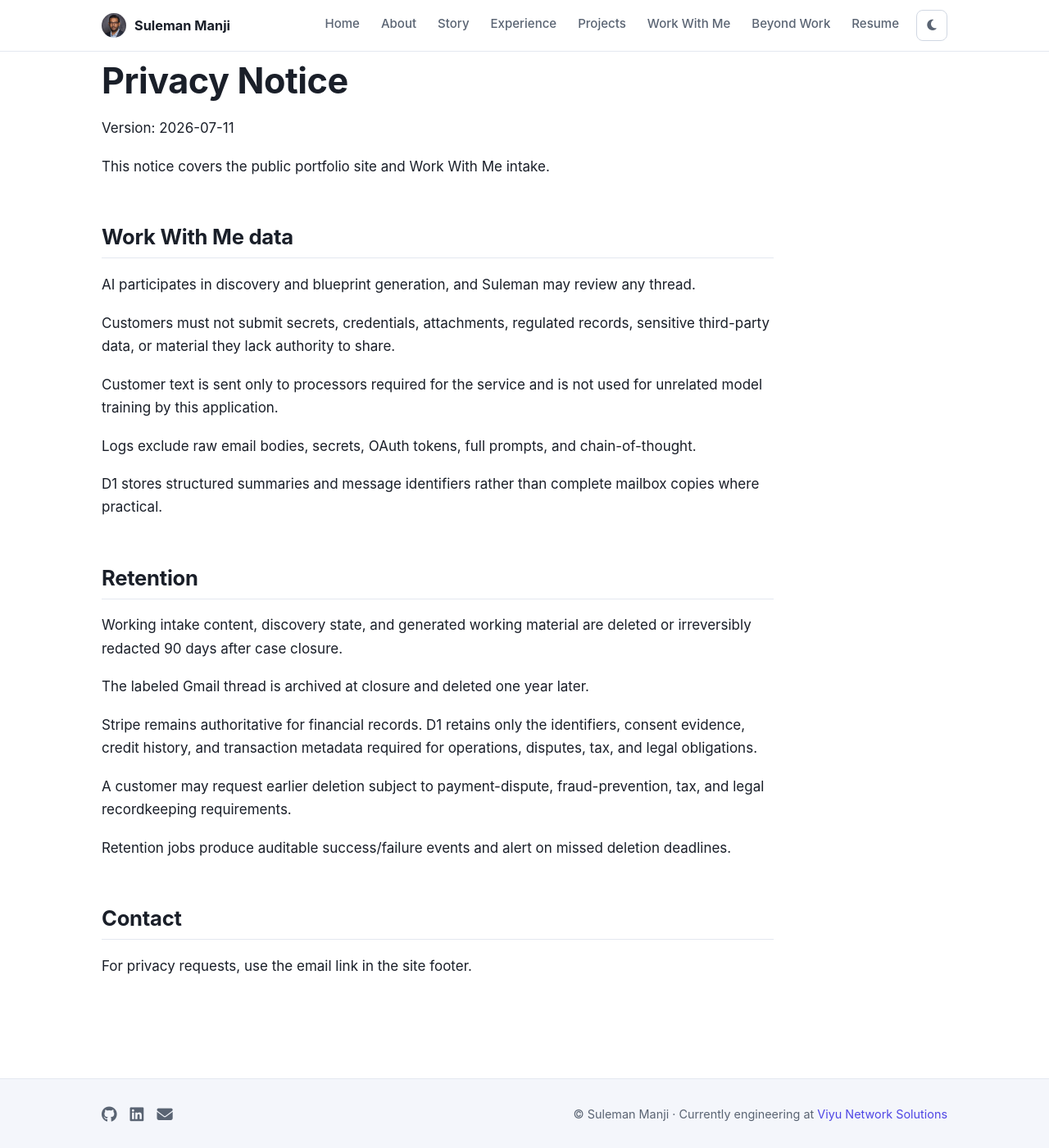
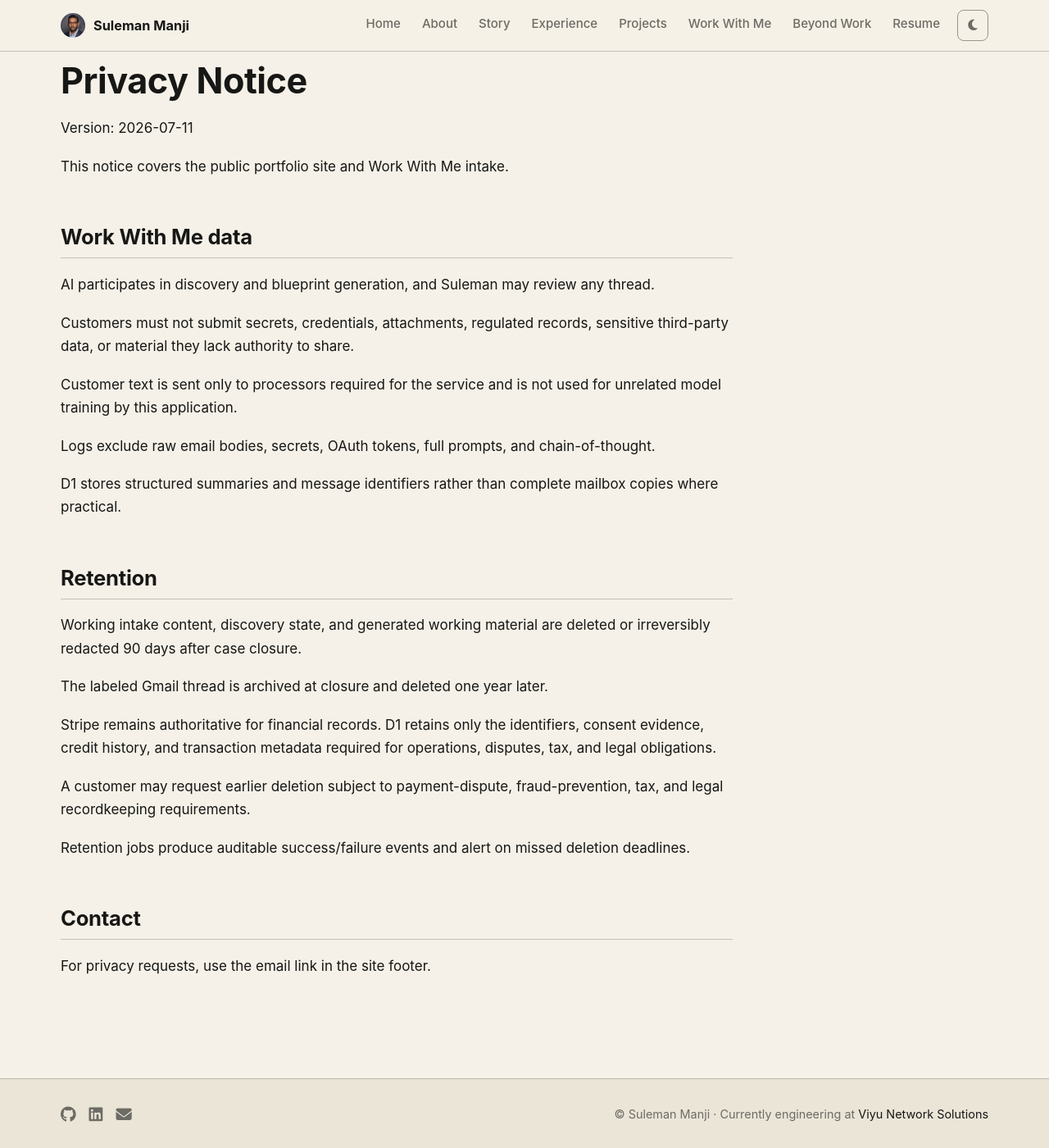
Before and after one commit to ssmanji89/sulemanji-port, a Jekyll site: the page built from privacy.md, in a window 1280 px wide and 1400 px high. Shown: the whole window at 82% size. Built offline with Jekyll 4.4.1, drawn with Linux system fonts in a browser that asks for light colours.

Commit message:
style: replace indigo SaaS tokens with the editorial ink/paper/signal palette

```diff
--- a/assets/css/components/theme.css
+++ b/assets/css/components/theme.css
@@ -1,48 +1,54 @@
-/* ===== Design tokens — light is default, dark via [data-theme="dark"] ===== */
+/* ===== Design tokens — editorial system, single source for every page
+   that renders through _layouts/default.html. Values mirror the homepage
+   (assets/css/portfolio-rewrite.css), which stays a standalone stylesheet
+   by design (index.html uses layout: null) — see docs/UI-REVIEW-2026-08-30.md.
+   Light is default, dark via [data-theme="dark"]. ===== */
 :root {
-  --bg: #ffffff;
-  --bg-alt: #f4f6fb;
-  --surface: #ffffff;
-  --surface-2: #f8fafc;
-  --border: #e4e8f0;
-  --border-strong: #d0d7e2;
-  --text: #1a1f29;
-  --text-muted: #5a6473;
-  --link: #4f46e5;
-  --link-hover: #4338ca;
-  --accent: #4f46e5;
-  --accent-2: #7c3aed;
-  --accent-soft: rgba(79, 70, 229, 0.10);
-  --code-bg: #f4f6fb;
-  --shadow: 0 1px 2px rgba(16, 24, 40, 0.06), 0 1px 3px rgba(16, 24, 40, 0.08);
-  --shadow-md: 0 4px 16px rgba(16, 24, 40, 0.08), 0 2px 6px rgba(16, 24, 40, 0.05);
-  --shadow-lg: 0 12px 36px rgba(16, 24, 40, 0.12);
-  --hero-glow: radial-gradient(60% 120% at 20% 0%, rgba(124, 58, 237, 0.12), transparent 60%),
-               radial-gradient(50% 100% at 90% 10%, rgba(79, 70, 229, 0.10), transparent 60%);
-  --radius: 14px;
-  --radius-sm: 9px;
-  --maxw: 1080px;
+  --bg: #f5f1e8;
+  --bg-alt: #ebe5d8;
+  --surface: #fffefa;
+  --surface-2: #ebe5d8;
+  --border: rgba(23, 23, 21, 0.22);
+  --border-strong: rgba(23, 23, 21, 0.42);
+  --text: #171715;
+  --text-muted: #6c6b64;
+  --link: #171715;
+  --link-hover: #d63a1c;
+  --accent: #ff5a36;
+  --accent-2: #d63a1c;
+  --accent-warm: #c9ff63;
+  --accent-soft: rgba(255, 90, 54, 0.12);
+  --code-bg: #ebe5d8;
+  --shadow: 0 1px 2px rgba(23, 23, 21, 0.08);
+  --shadow-md: 0 4px 14px rgba(23, 23, 21, 0.10);
+  --shadow-lg: 0 10px 30px rgba(23, 23, 21, 0.14);
+  --hero-glow: none;
+  --radius: 2px;
+  --radius-sm: 2px;
+  --maxw: 1180px;
+  --font-display: "Arial Black", "Helvetica Neue", Arial, sans-serif;
+  --font-mono: "SFMono-Regular", Consolas, "Liberation Mono", monospace;
 }
 html[data-theme="dark"] {
-  --bg: #0b0e14;
-  --bg-alt: #11151d;
-  --surface: #141925;
-  --surface-2: #1a2030;
-  --border: #232a39;
-  --border-strong: #2e3850;
-  --text: #e8edf6;
-  --text-muted: #9aa6ba;
-  --link: #a5b4fc;
-  --link-hover: #c4ccff;
-  --accent: #818cf8;
-  --accent-2: #a78bfa;
-  --accent-soft: rgba(129, 140, 248, 0.14);
-  --code-bg: #1a2030;
+  --bg: #171715;
+  --bg-alt: #1d1d1a;
+  --surface: #201f1c;
+  --surface-2: #272620;
+  --border: rgba(245, 241, 232, 0.16);
+  --border-strong: rgba(245, 241, 232, 0.30);
+  --text: #f5f1e8;
+  --text-muted: #b0ada2;
+  --link: #f5f1e8;
+  --link-hover: #ff8a63;
+  --accent: #ff6a42;
+  --accent-2: #ff8a63;
+  --accent-warm: #c9ff63;
+  --accent-soft: rgba(255, 106, 66, 0.20);
+  --code-bg: #272620;
   --shadow: 0 1px 2px rgba(0, 0, 0, 0.4);
-  --shadow-md: 0 6px 20px rgba(0, 0, 0, 0.45);
+  --shadow-md: 0 6px 20px rgba(0, 0, 0, 0.40);
   --shadow-lg: 0 16px 44px rgba(0, 0, 0, 0.55);
-  --hero-glow: radial-gradient(60% 120% at 20% 0%, rgba(167, 139, 250, 0.18), transparent 60%),
-               radial-gradient(50% 100% at 90% 10%, rgba(129, 140, 248, 0.15), transparent 60%);
+  --hero-glow: none;
 }
 
 /* Theme toggle button (top bar) */
```
